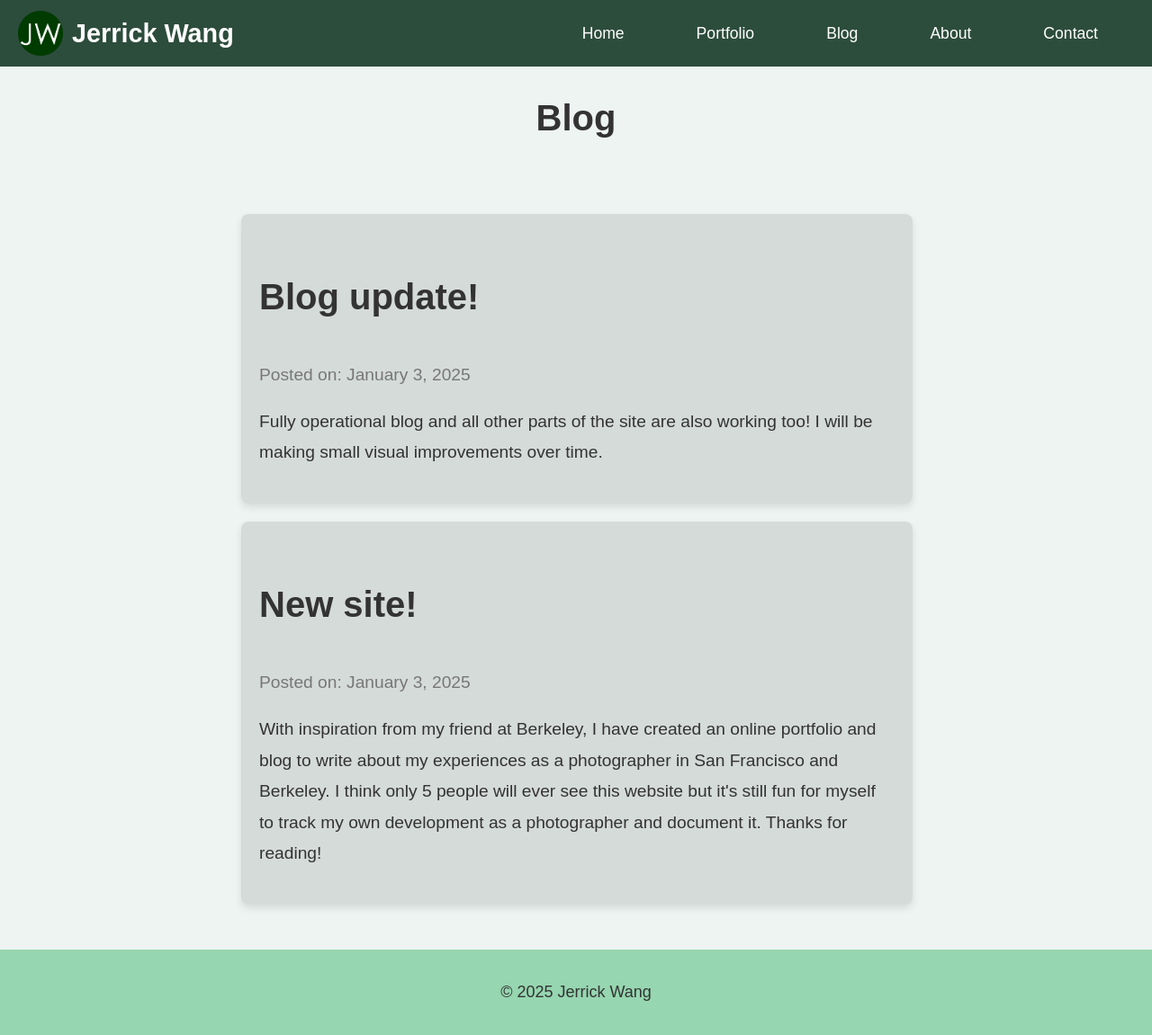
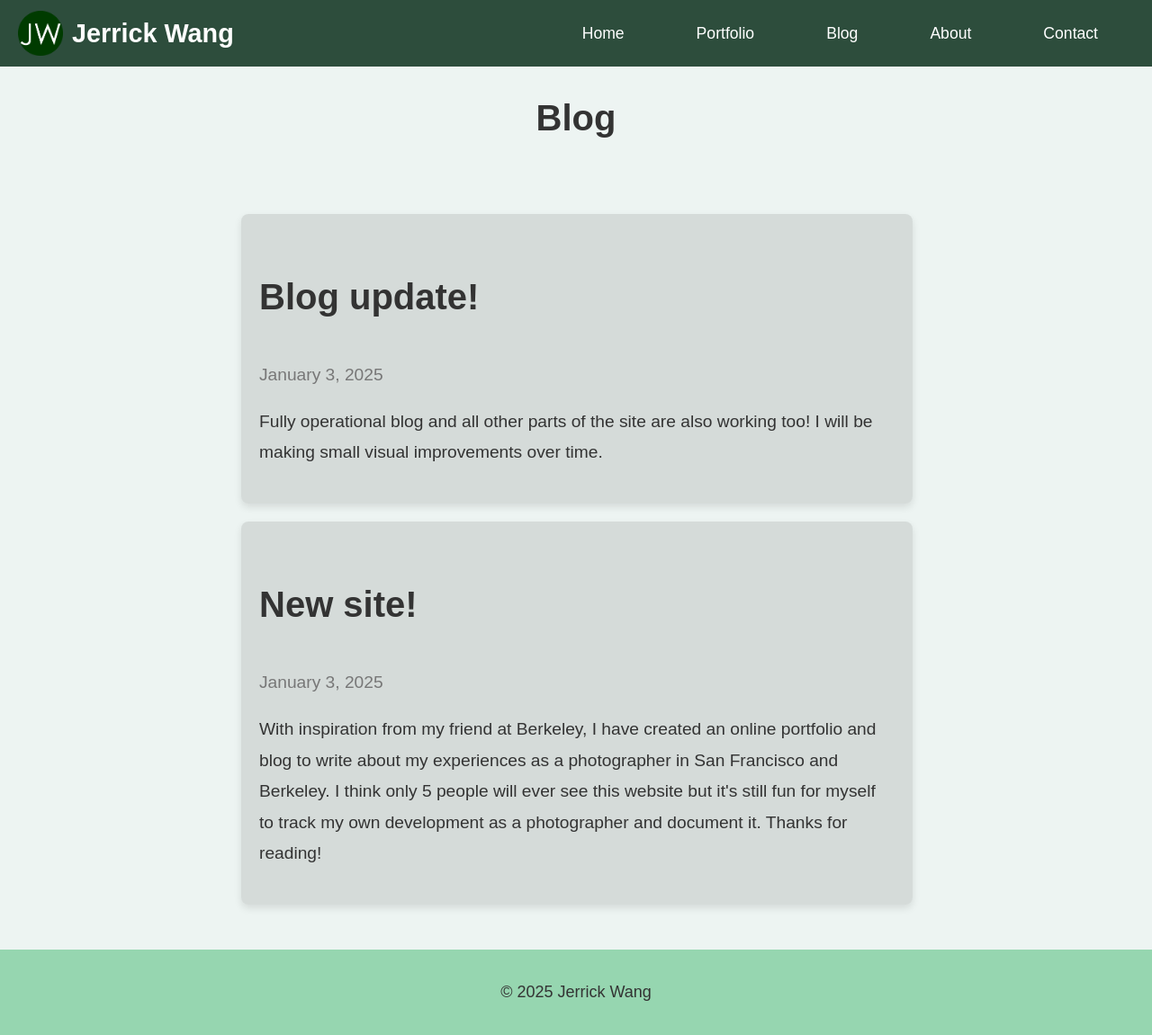
Before and after one commit to jerrickwang/jerrickwang.github.io, a Jekyll site: the page built from blog.md, in a window 1280 px wide and 1151 px high. Shown: the whole window at 90% size. Built offline with Jekyll 4.4.1, drawn with Linux system fonts in a browser that asks for light colours.

Commit message:
Update blog.md

```diff
--- a/blog.md
+++ b/blog.md
@@ -7,7 +7,7 @@ permalink: /blog/
 <div class="blog-post-container">
   <article class="blog-post">
     <p class="post-title">Blog update!</p>
-    <p class="post-date">Posted on: January 3, 2025</p>
+    <p class="post-date">January 3, 2025</p>
     <div class="post-body">
       <p>Fully operational blog and all other parts of the site are also working too! I will be making small visual improvements over time.</p>
     </div>
@@ -17,7 +17,7 @@ permalink: /blog/
 <div class="blog-post-container">
   <article class="blog-post">
     <p class="post-title">New site!</p>
-    <p class="post-date">Posted on: January 3, 2025</p>
+    <p class="post-date">January 3, 2025</p>
     <div class="post-body">
       <p>With inspiration from my friend at Berkeley, I have created an online portfolio and blog to write about my experiences as a photographer in San Francisco and Berkeley. I think only 5 people will ever see this website but it's still fun for myself to track my own development as a photographer and document it. Thanks for reading!</p>
     </div>
```
